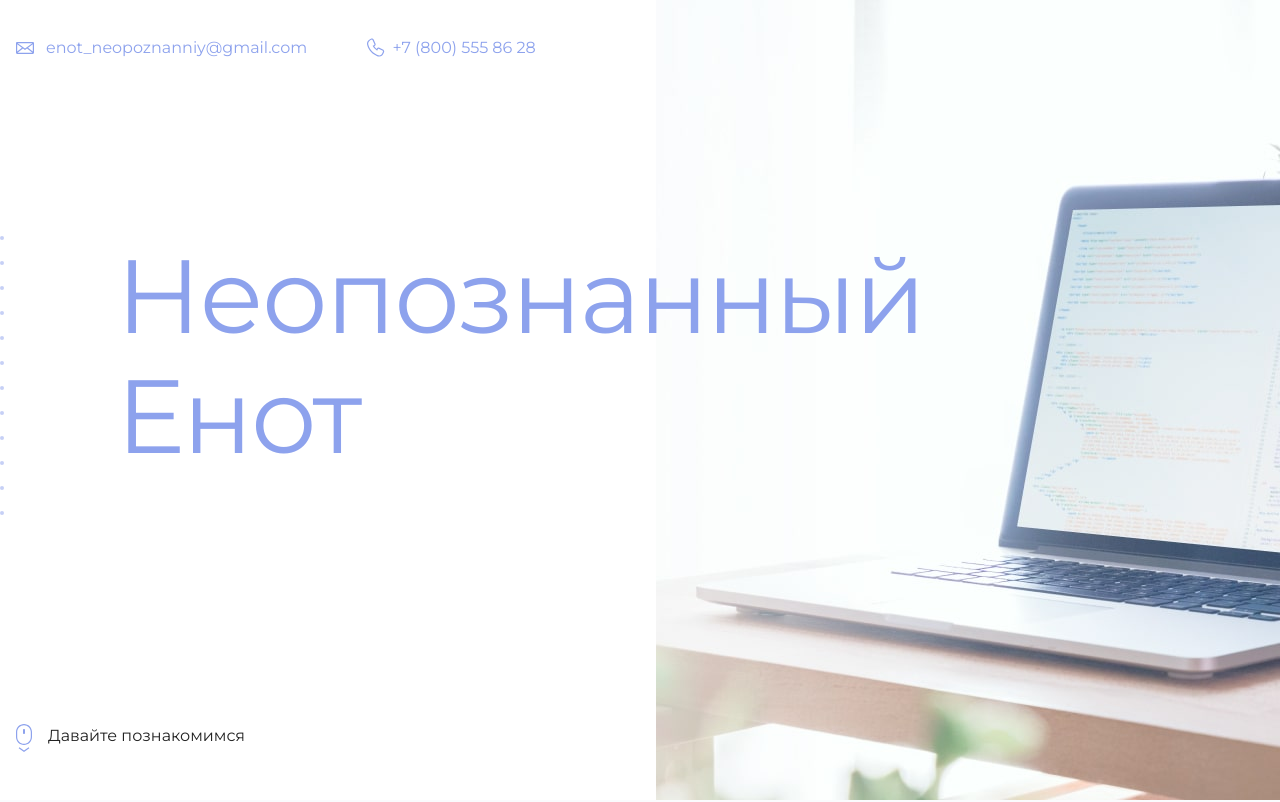
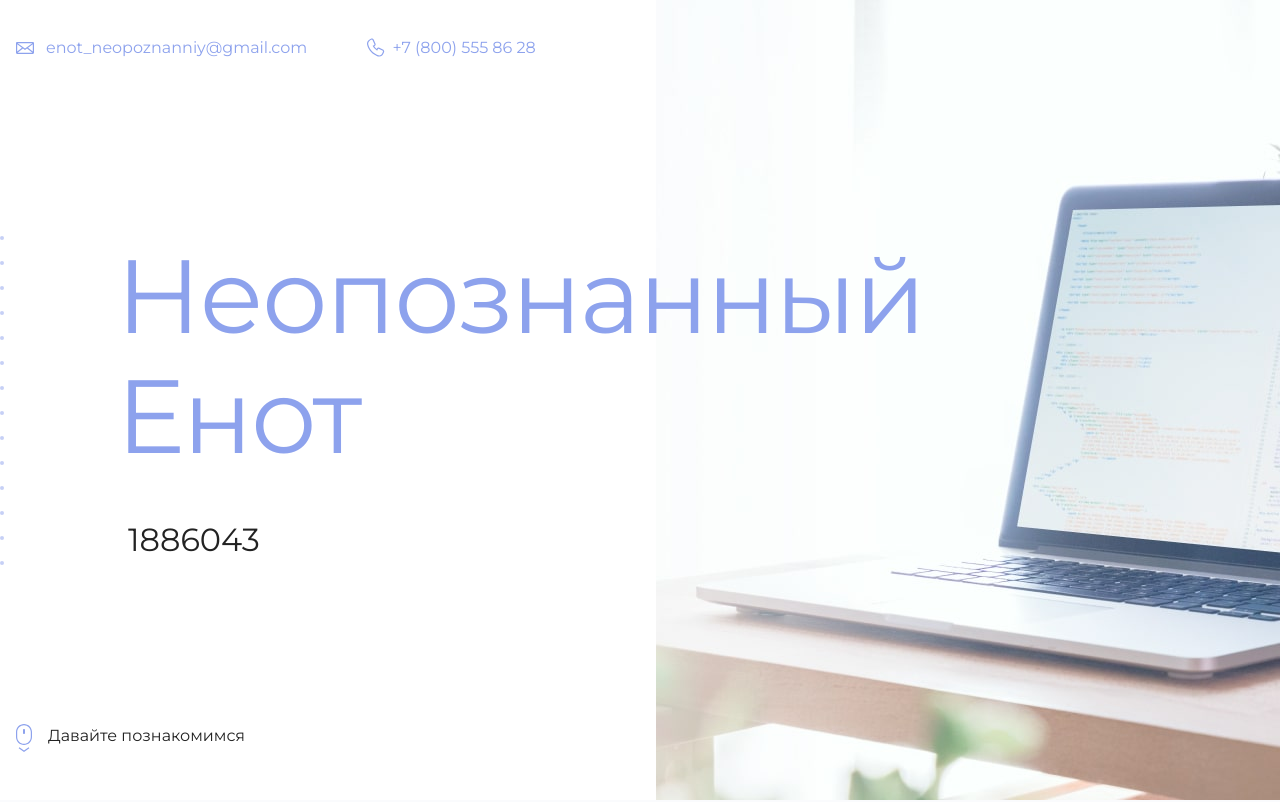
Before and after one commit to Oijgen/HTML, a plain HTML site: page index.html in a window 1280 px wide. Shown: the top 802 px of the page. Drawn offline with Linux system fonts and the light colour scheme.

Commit message:
Update index.html

```diff
--- a/index.html
+++ b/index.html
@@ -19,7 +19,7 @@
       <section class="hero-image">
         <div class="container">
           <h1 class="heading">Неопознанный Енот</h1>
-          <p><!-- Тут ваш id на сайте Академии --></p>
+          <p>1886043</p>
         </div>
       </section>
 
```
